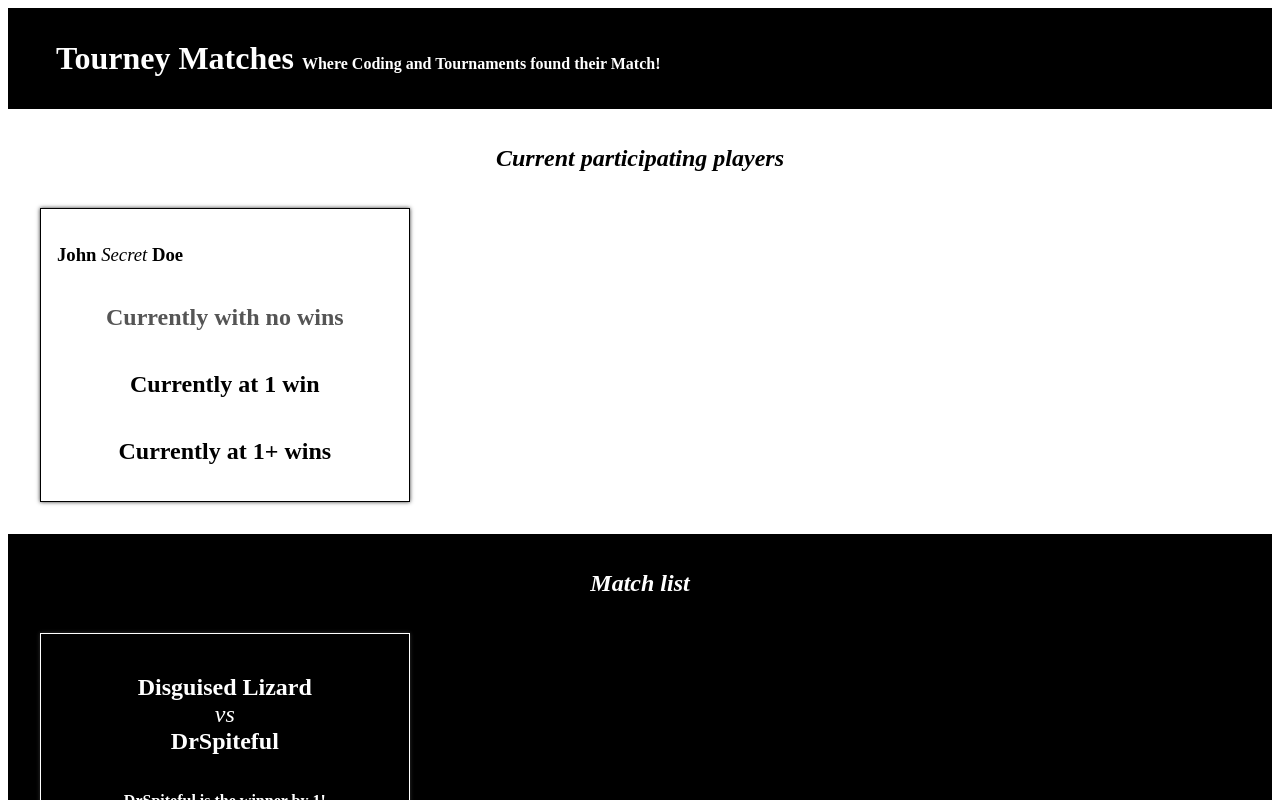
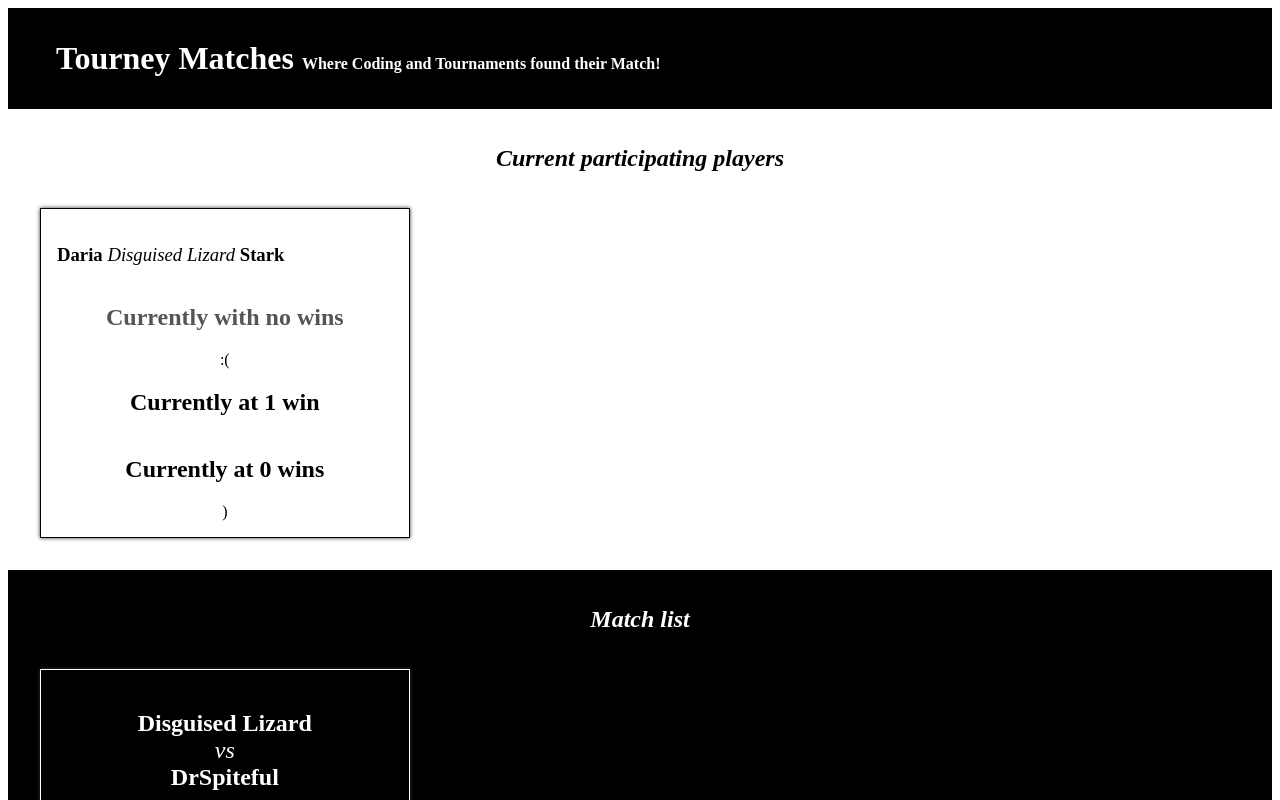
Before and after one commit to cassie-eve/tourney-matches, a React (Create React App) app: page / in a window 1280 px wide. Shown: the top 800 px of the page. Built offline with nearby package versions, Linux system fonts and the light colour scheme.

Commit message:
pass props for players

```diff
--- a/src/components/Player.js
+++ b/src/components/Player.js
@@ -1,15 +1,10 @@
-function Player() {
+function Player(props) {
   return (
     <article className="Player">
-      <h1>
-        John <span>Secret</span> Doe
-      </h1>
-      {/* To be shown when there are no wins */}
-      <h2 className="zero">Currently with no wins</h2>
-      {/* To be shown when there is 1 win */}
-      <h2>Currently at 1 win</h2>
-      {/* To be shown when there is more than one win */}
-      <h2>Currently at 1+ wins</h2>
+      <h1>{props.firstName} <span>{props.gamerTag}</span> {props.lastName}</h1>
+      {/* To be shown when there is no wins */}<h2 className="zero">Currently with no wins </h2>:(
+      {/* To be shown when there is 1 win */}<h2>Currently at 1 win</h2>
+      {/* To be shown when there is more than one win */}<h2>Currently at {props.wins} wins</h2>)
     </article>
   );
 }
--- a/src/components/PlayerList.js
+++ b/src/components/PlayerList.js
@@ -4,13 +4,14 @@
 import Player from "./Player";
 
 function PlayerList(props) {
-const playerDataArray = preparePlayerData(playerData);
-const parsedPlayerData = addWinsToPlayers(playerDataArray, matchData);
+  const playerDataArray = preparePlayerData(playerData);
+  const parsedPlayerData = addWinsToPlayers(playerDataArray, matchData);
+  const onePlayer = parsedPlayerData[0];
 
   return (
     <section className="PlayerList">
       <h1>Current participating players</h1>
-      <Player />
+      <Player gamerTag={onePlayer.gamerTag} firstName={onePlayer.firstName} lastName={onePlayer.lastName} wins={onePlayer.wins} />
     </section>
   );
 }
```
